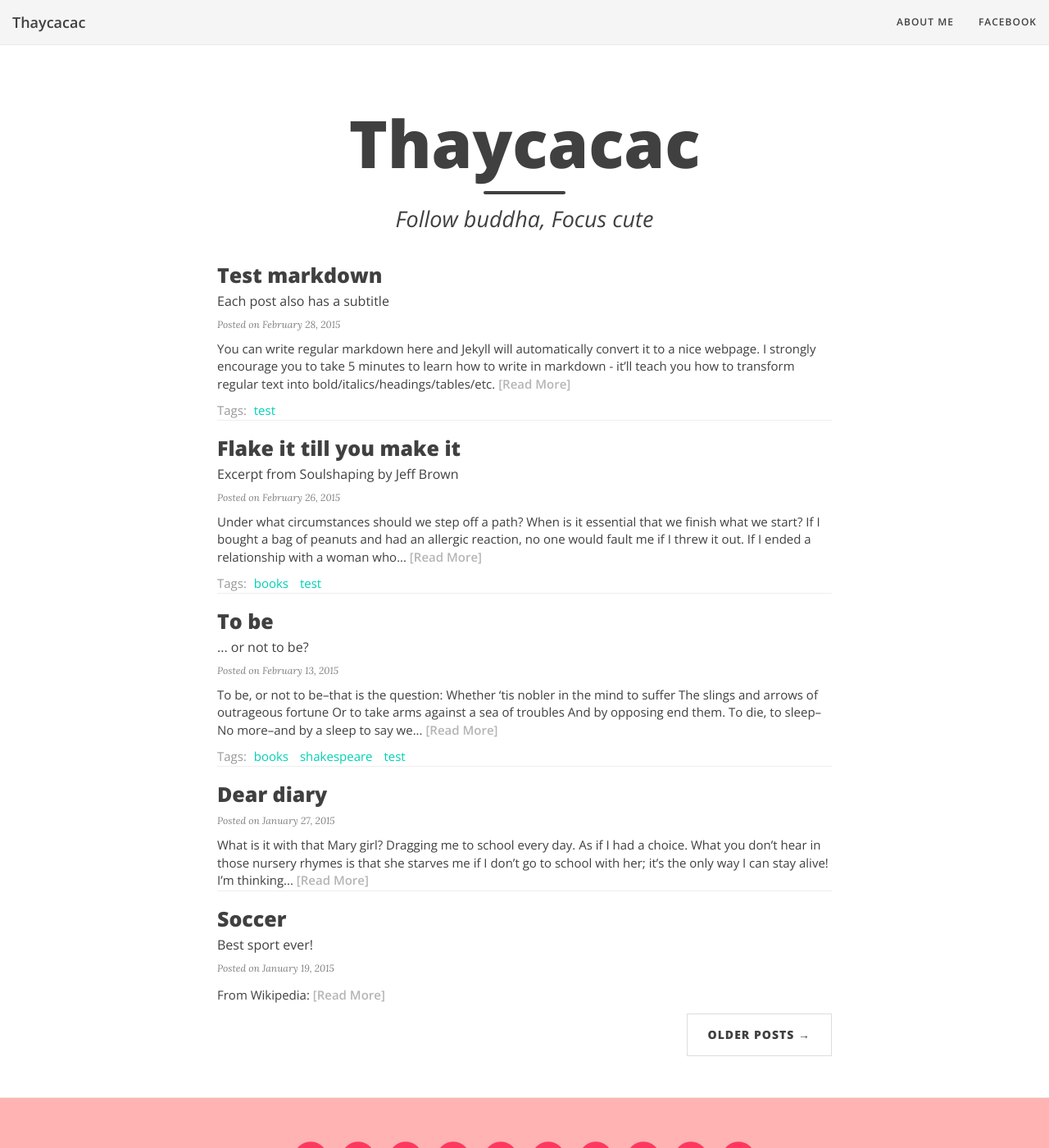
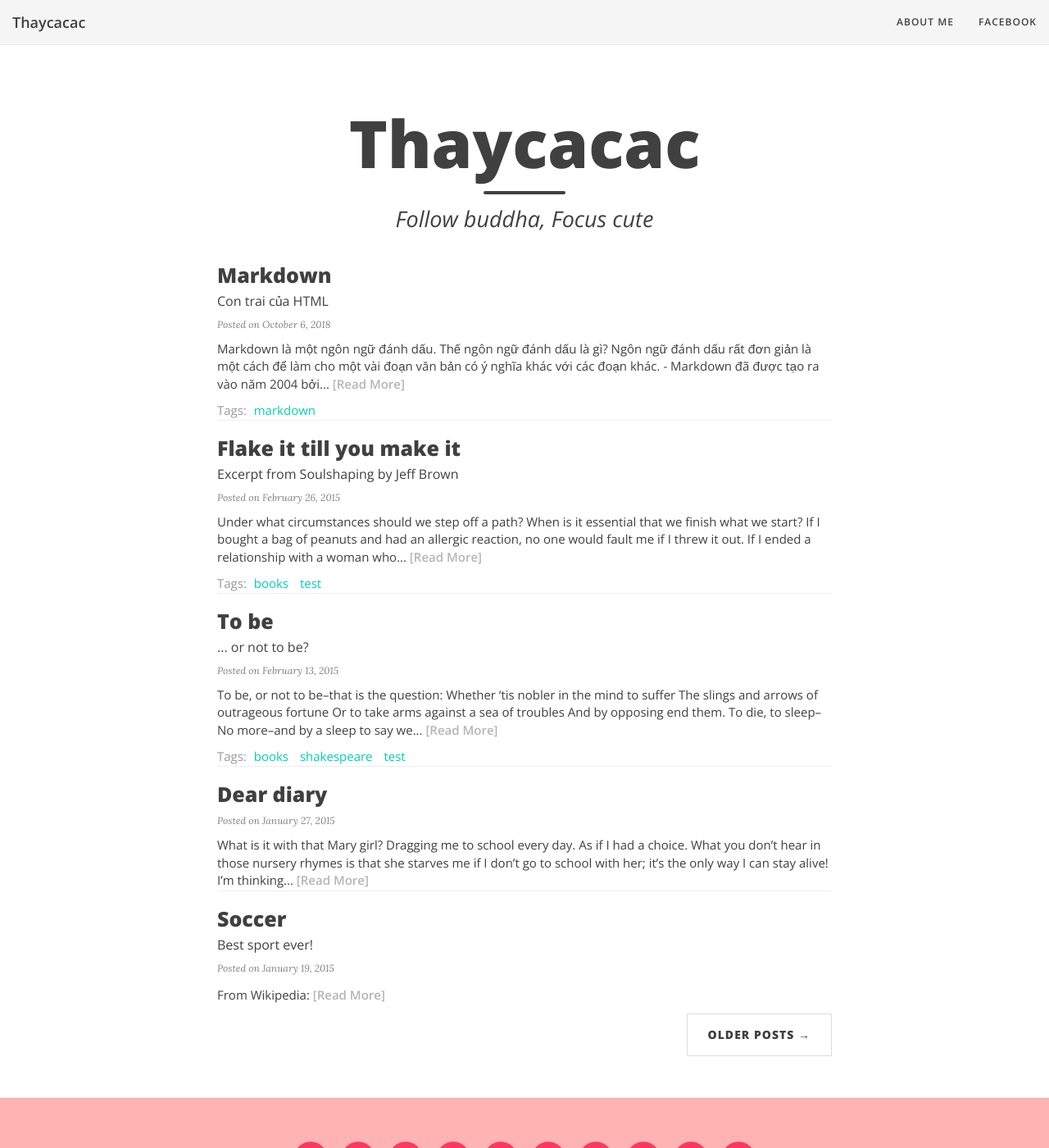
Before and after one commit to thaycacac/thaycacac.github.io, a Jekyll site: the page built from index.html, in a window 1280 px wide and 1400 px high. Shown: the whole window at 82% size. Built offline with Jekyll 4.4.1, drawn with Linux system fonts in a browser that asks for light colours; nearby versions of some CDN libraries; the list of posts is cut into pages by our own code; some of the changed lines change nothing that is shown.

Commit message:
[post] mark down

`````diff
--- a/_config.yml
+++ b/_config.yml
@@ -95,7 +95,7 @@ share-links-active:
 
 # How to display the link to the website in the footer
 # Remove this if you don't want a link in the footer
-url-pretty: "github.com/thaycacac"  # eg. "deanattali.com/beautiful-jekyll"
+url-pretty: ""  # eg. "deanattali.com/beautiful-jekyll"
 
 # --- Web Statistics Section --- #
 
--- a/_posts/2015-02-28-test-markdown.md
+++ /dev/null
@@ -1,73 +0,0 @@
----
-layout: post
-title: Test markdown
-subtitle: Each post also has a subtitle
-gh-repo: daattali/beautiful-jekyll
-gh-badge: [star, fork, follow]
-tags: [test]
----
-
-You can write regular [markdown](http://markdowntutorial.com/) here and Jekyll will automatically convert it to a nice webpage.  I strongly encourage you to [take 5 minutes to learn how to write in markdown](http://markdowntutorial.com/) - it'll teach you how to transform regular text into bold/italics/headings/tables/etc.
-
-**Here is some bold text**
-
-## Here is a secondary heading
-
-Here's a useless table:
-
-| Number | Next number | Previous number |
-| :------ |:--- | :--- |
-| Five | Six | Four |
-| Ten | Eleven | Nine |
-| Seven | Eight | Six |
-| Two | Three | One |
-
-
-How about a yummy crepe?
-
-![Crepe](http://s3-media3.fl.yelpcdn.com/bphoto/cQ1Yoa75m2yUFFbY2xwuqw/348s.jpg)
-
-Here's a code chunk:
-
-~~~
-var foo = function(x) {
-  return(x + 5);
-}
-foo(3)
-~~~
-
-And here is the same code with syntax highlighting:
-
-```javascript
-var foo = function(x) {
-  return(x + 5);
-}
-foo(3)
-```
-
-And here is the same code yet again but with line numbers:
-
-{% highlight javascript linenos %}
-var foo = function(x) {
-  return(x + 5);
-}
-foo(3)
-{% endhighlight %}
-
-## Boxes
-You can add notification, warning and error boxes like this:
-
-### Notification
-
-{: .box-note}
-**Note:** This is a notification box.
-
-### Warning
-
-{: .box-warning}
-**Warning:** This is a warning box.
-
-### Error
-
-{: .box-error}
-**Error:** This is an error box.
--- /dev/null
+++ b/_posts/2018-10-06-markdown.md
@@ -0,0 +1,189 @@
+---
+layout: post
+title: Markdown
+subtitle: Con trai của HTML
+gh-repo: thaycacac/thaycacac.github.io
+gh-badge: [star, fork, follow]
+tags: [markdown]
+---
+
+- **Markdown** là một ngôn ngữ đánh dấu. Thế ngôn ngữ đánh dấu là gì? Ngôn ngữ đánh dấu rất đơn giản là một cách để làm cho một vài đoạn văn bản có ý nghĩa khác với các đoạn khác. - Markdown đã được tạo ra vào năm 2004 bởi John Gruber với sự đóng góp đáng kể từ Aaron Swartz, với mục đích cho phép người sử dụng “dễ viết các định dạng văn bản đơn giản dễ đọc, và tùy chọn chuyển đổi nó thành các mã XHTML hợp lệ (hoặc HTML)”.
+Lấy cảm hứng từ các văn bản đơn giản trong email như setext, ngôn ngữ được thiết kế để có thể đọc như - là, không nhìn nó được đánh dấu với thẻ hoặc cú pháp định dạng, không giống như các văn bản đã được định dạng với một ngôn ngữ Markup , chẳng hạn như HTML, trong đó có thẻ rõ ràng và cú pháp định dạng. Markdown là một cú pháp định dạng cho văn bản có thể được đọc bởi con người và có thể dễ dàng chuyển đổi sang HTML.
+Gruber đã viết một văn bản Perl - “Markdown.pl”, nó là một văn bản khác đi với XHTML hay HTML bằng việc thay thế các cú pháp thẻ bằng những cú pháp dễ dàng hơn nhưng chức năng thì tương tự nhau. Nó có thể được sử dụng như là một văn bản độc lập, như là một plugin cho Blosxom hay Movable Type, hoặc như một bộ lọc văn bản cho BBEdit.
+Các phần mềm sử dụng ngôn ngữ Markdown: GitHub, GitBook, Reddit, Diaspora, Stack Overflow, OpenStreetMap và các ứng dụng khác.
+Tệp tin: Một tài liệu Markdown là một file văn bản với phần mở rộng là .md. Bạn có thể mở tệp tin markdown bằng một trình soạn thảo bất kỳ trên máy tính của bạn.
+
+### Tại sao cần sử dụng Markdown
+-  HTML là một ngôn ngữ phổ biến,được sử dụng rộng rãi trong các ứng  dụng sử dụng internet từ các trang web tới nội dung email hay rất nhiều các tài liệu hướng dẫn online cũng đều sử dụng ngôn ngữ này.
+- Tuy nhiên nhược điểm của nó là cú pháp của ngôn ngữ này không được thân thiện lắm với người dùng nếu không phải nói nó quá lằng nhằng và rắc rồi. Ví dụ như một khi bạn đã dùng thẻ p thì bạn sẽ phải đóng nó lại bằng thẻ p Với văn bản ngắn thì không sao nhưng nếu bạn phải viết văn bản hàng chục trang thì sao? Lại còn rất nhiều tính năng thừa thãi so với một writer nữa, có ai nhớ được tất cả các thẻ của HTML không? Thêm cả các thuộc tính riêng cho từng thẻ nữa?
+
+- Vì vậy đã có nhiều ngôn ngữ ra đời để thay thế HTML làm ngôn ngữ đánh dấu đơn giản tập trung vào nội dung cho writer. Trong số đó thì nổi bật nhất là Markdown, chủ yếu do nó được lựa chọn làm ngôn ngữ đánh dấu chính cho Github (hosting cho các dự án nguồn mở lớn nhất thế giới). Gần đây
+Markdown trở nên khá nổi tiếng trong giới làm web, những blogger và những người viết sách self-publishing nhờ tính đơn giản, gọn nhẹ, dễ học của nó.
+Một khi đã quen thì bạn hoàn toàn có thể dùng Markdown thay thế cho MS Word.
+
+### Cú pháp của markdown
+####1. Heading
+Markdown hỗ trợ 2 kiểu viết tiêu đề tài liệu: Setext và ATX.
+- Với kiểu Setext: ta sử dụng ký tự ```=``` và ```-``` gạch chân dưới tiêu đề, sử dụng
+cho 2 thẻ ```h1```và ```h2```.
+- Với kiểu AXT sử dụng ký tự ```#``` để biểu diễn các thẻ tiêu đề từ ```h1``` tới ```h6```.
+- Bạn cũng có thể sử dụng 1 thẻ đóng ```#```
+
+```markdown
+# Heading 1
+# Heading1 #
+Heading 1
+======
+## Heading 2
+## Heading ##
+Heading 2
+------
+### Heading 3
+### Heading 3 ###
+#### Heading 4
+#### Heading 4 ####
+##### Heading 5
+##### Heading 5#####
+###### Heading 6
+###### Heading 6 ######
+```
+Reiview:
+# Heading 1
+# Heading1 #
+Heading 1
+======
+## Heading 2
+## Heading ##
+Heading 2
+------
+### Heading 3
+### Heading 3 ###
+#### Heading 4
+#### Heading 4 ####
+##### Heading 5
+##### Heading 5#####
+###### Heading 6
+###### Heading 6 ######
+1. Character styles
+- Tạo một đoạn văn bản
+```markdown
+text
+```
+text
+- Tạo chữ in đậm
+```markdown
+__Text__
+**Text**
+```
+__Text__
+**Text**
+- Tạo chữ in nghiêng
+```markdown
+*Text*
+_Text_
+```
+*Text*
+_Text_
+- Tạo chữ in đâm và in nghiêng
+```markdown
+**_text_**
+```
+**_text_**
+- Tạo chữ trong hộp
+```markdown
+`Text`
+```
+`Text`
+- Tạo chữ gạch ngang
+```markdown
+~~Text~~
+```
+~~Text~~
+- Tạo văn bản trích dẫn
+```markdown
+>text2
+```
+>text2
+####2. Lits
+Để dánh dấu 1 danh sách không có thứ tự (unorder list) chúng ta sử dụng
+dấu `-` hoặc `+` hoặc `*****` trước mỗi dòng. Để đánh dấu một danh sách có
+thứ tự bạn sử dụng các số thay vì các dấu như ở trên.
+```markdown
+* Text1
+* Text2
+
+1. Text1
+2. Text2
+```
+* Text1
+* Text2
+
+1. Text1
+2. Text2
+####3. Links
+* Markdown hỗ trợ 2 kiểu chèn liên kết là: **inline** và **refences**.
+* Để tạo một liên kết nội tuyến, sử dụng một tập hợp các dấu ngoặc đơn ngay sau ngoặc vuông. Bên trong ngoặc đặt URL mà bạn muốn liên kết, cùng với một tiêu đề tùy chọn cho liên kết, bao bọc trong dấu ngoặc kép.
+
+```markdown
+Markdown [Link](http://example.com)
+Markdown [Link](../link)
+
+Link1[Link1](1) Link2[Link2](2)
+[1]: http://example1.com
+[2]: http://example2.com
+```
+Markdown [Link](http://example.com)
+Markdown [Link](../link)
+
+Link1[Link1](1) Link2[Link2](2)
+[1]: http://example1.com
+[2]: http://example2.com
+
+####4. Images
+Hình ảnh trong Markdown tương tự như liên kết. Sự khác biệt là:
+* Các dấu ngoặc vuông phải được bắt đầu bằng một dấu chấm than
+* Và bên trong chúng có thể có một số văn bản thay thế. Mô tả về hình
+ảnh, nó sẽ được hiển thị nếu hình ảnh bị lỗi.
+
+```markdown
+Picture: ![Alt](/images/picture.jpg)
+```
+![Crepe](http://s3-media3.fl.yelpcdn.com/bphoto/cQ1Yoa75m2yUFFbY2xwuqw/348s.jpg)
+####5. Table
+````markdown
+| Number | Next number | Previous number |
+| :----- | :---------- | :-------------- |
+| Five   | Six         | Four            |
+| Ten    | Eleven      | Nine            |
+| Seven  | Eight       | Six             |
+| Two    | Three       | One             |
+````
+| Number | Next number | Previous number |
+| :----- | :---------- | :-------------- |
+| Five   | Six         | Four            |
+| Ten    | Eleven      | Nine            |
+| Seven  | Eight       | Six             |
+| Two    | Three       | One             |
+
+####6. Code và block
+Có 2 loại code có thể viết trong markdown: inline code (code trong dòng) và
+code block (đoạn code riêng). sử dụng lần lượt 1 ký tự và 3 ký tự `
+```javascript
+var foo = function(x) {
+  return(x + 5);
+}
+foo(3)
+```
+
+<!-- {: .box-note}
+**Note:** This is a notification box.
+
+### Warning
+
+{: .box-warning}
+**Warning:** This is a warning box.
+
+### Error
+
+{: .box-error}
+**Error:** This is an error box. -->
`````
